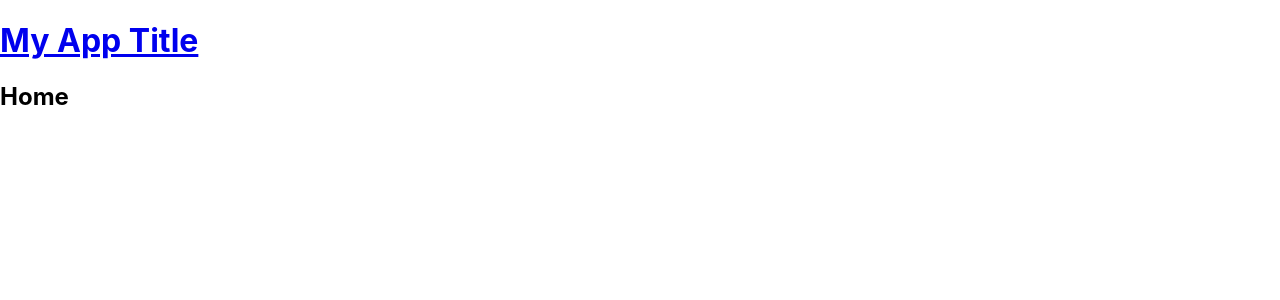
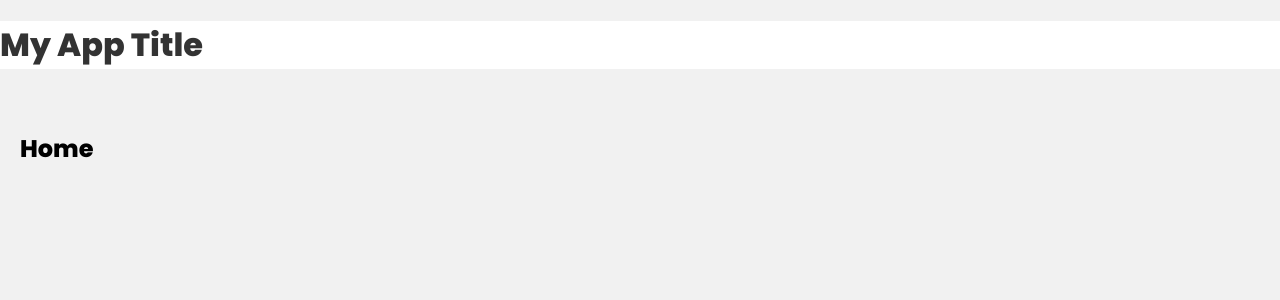
Before and after one commit to abhinabadutta2019/MERN-React-frontend-try, a React (Create React App) app: page / in a window 1280 px wide. Shown: the top 300 px of the page. Built offline with nearby package versions, Linux system fonts and the light colour scheme.

Commit message:
basic css added from vid-8 repo

```diff
--- a/src/index.css
+++ b/src/index.css
@@ -1,13 +1,33 @@
+/* google font */
+@import url("https://fonts.googleapis.com/css2?family=Poppins:wght@300;400;500;600;800&family=VT323&display=swap");
+
+/* layout */
+:root {
+  --primary: #1aac83;
+  --error: #e7195a;
+}
 body {
+  background: #f1f1f1;
   margin: 0;
-  font-family: -apple-system, BlinkMacSystemFont, 'Segoe UI', 'Roboto', 'Oxygen',
-    'Ubuntu', 'Cantarell', 'Fira Sans', 'Droid Sans', 'Helvetica Neue',
-    sans-serif;
-  -webkit-font-smoothing: antialiased;
-  -moz-osx-font-smoothing: grayscale;
+  font-family: "Poppins";
 }
-
-code {
-  font-family: source-code-pro, Menlo, Monaco, Consolas, 'Courier New',
-    monospace;
+header {
+  background: #fff;
 }
+header .container {
+  max-width: 1400px;
+  margin: 0 auto;
+  padding: 10px 20px;
+  display: flex;
+  align-items: center;
+  justify-content: space-between;
+}
+header a {
+  color: #333;
+  text-decoration: none;
+}
+.pages {
+  max-width: 1400px;
+  padding: 20px;
+  margin: 0 auto;
+}
```
